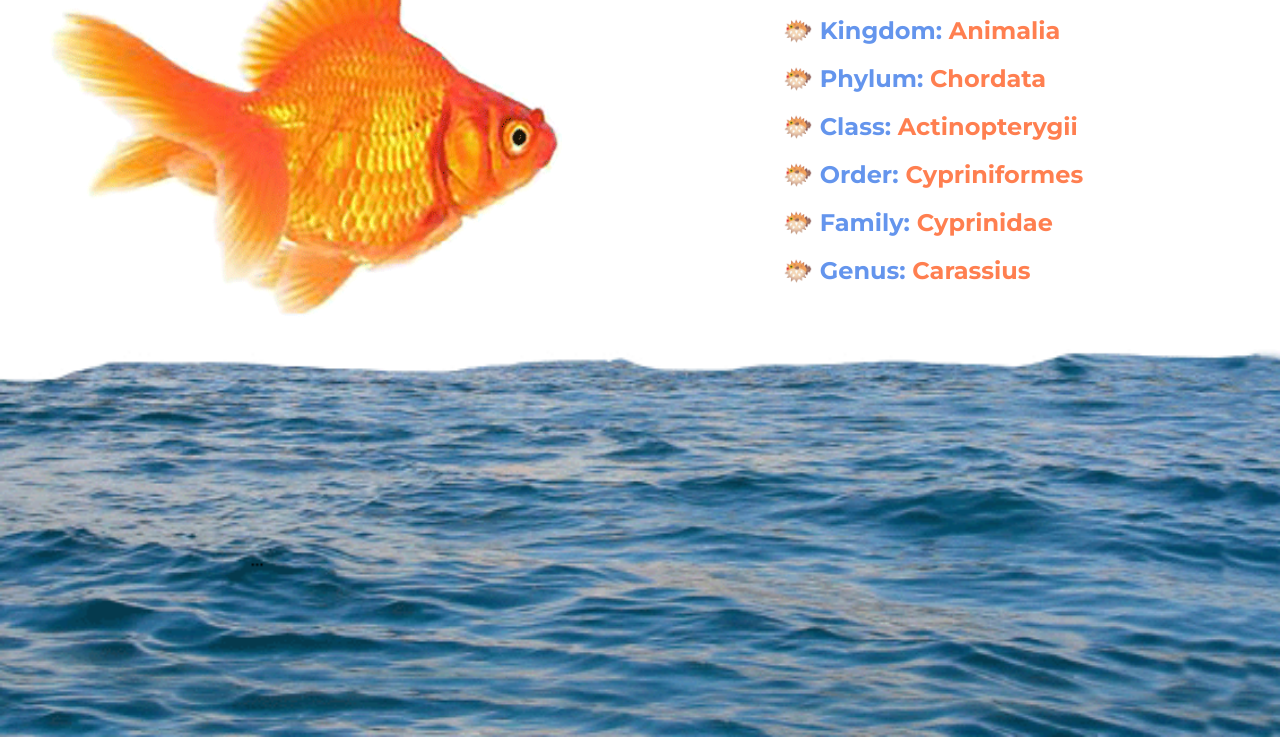
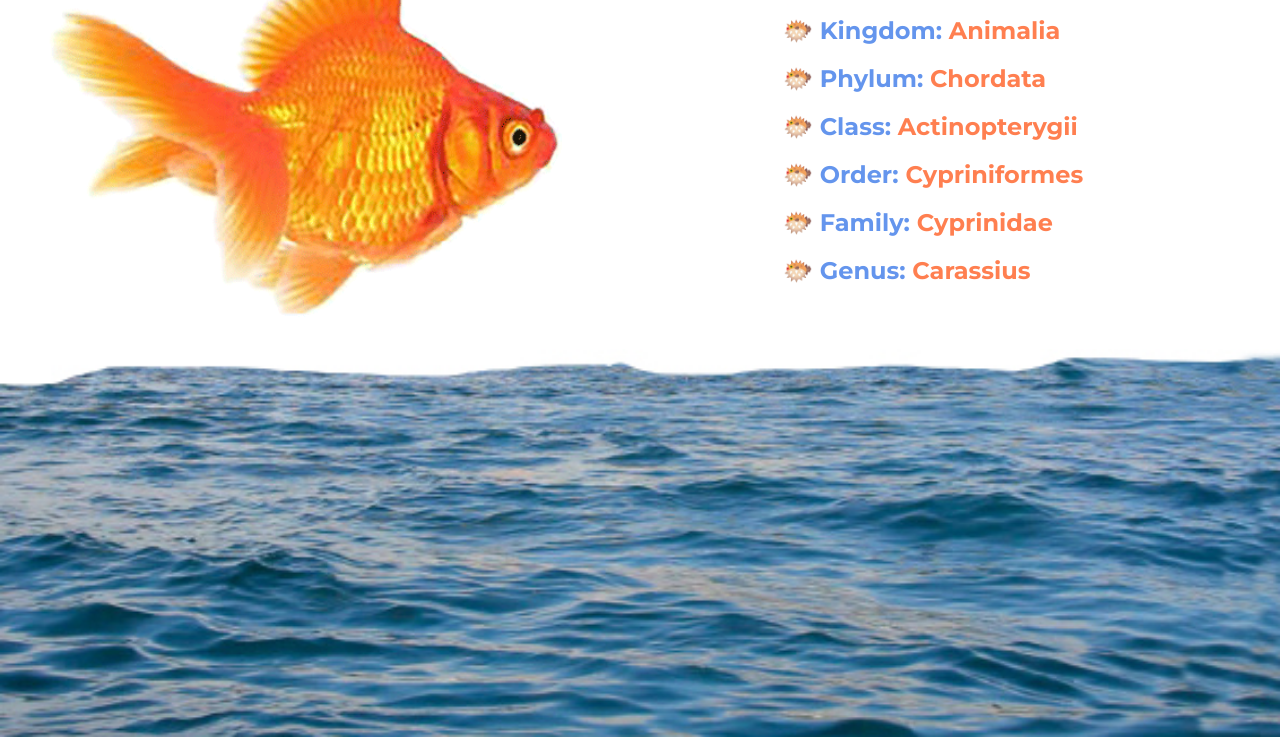
Before and after one commit to Kevponce194/fuzzy-system, a plain HTML site: page index.html in a window 1280 px wide. Shown: the part 232-972 px from the top of the page. Drawn offline with Linux system fonts and the light colour scheme.

Commit message:
kill annoying animated gif
that was just a test of animating gifs

```diff
--- a/index.html
+++ b/index.html
@@ -42,5 +42,5 @@
 <div class='clear'></div>
 
 <footer class='ocean'>
-    <img class="surfaceImg" src="../fuzzy-system/fuzzyImages/seasurface1.gif" alt="sea surface">
+    <img class="surfaceImg" src="../fuzzy-system/fuzzyImages/seaSurfaceOrigs/seasurface1.jpg" alt="sea surface">
 </footer>
```
